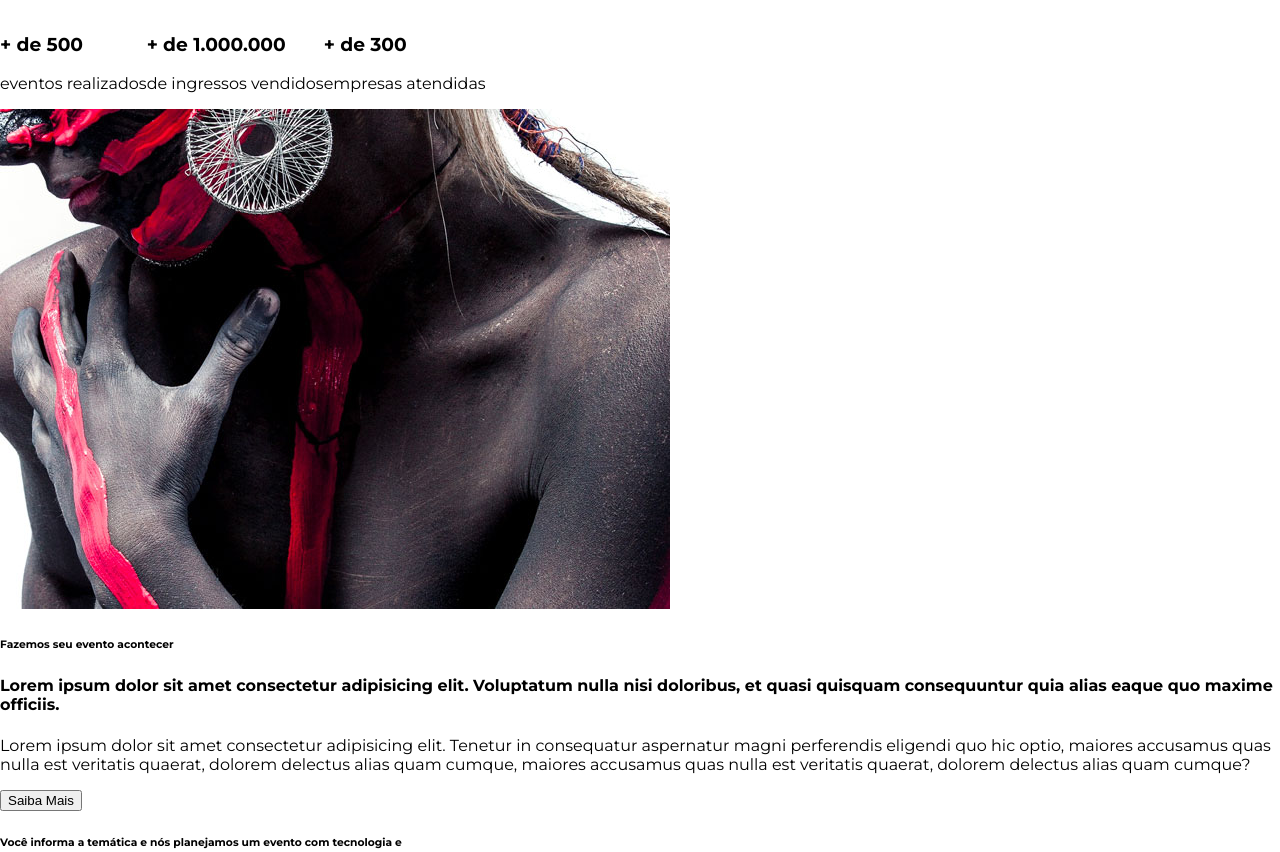
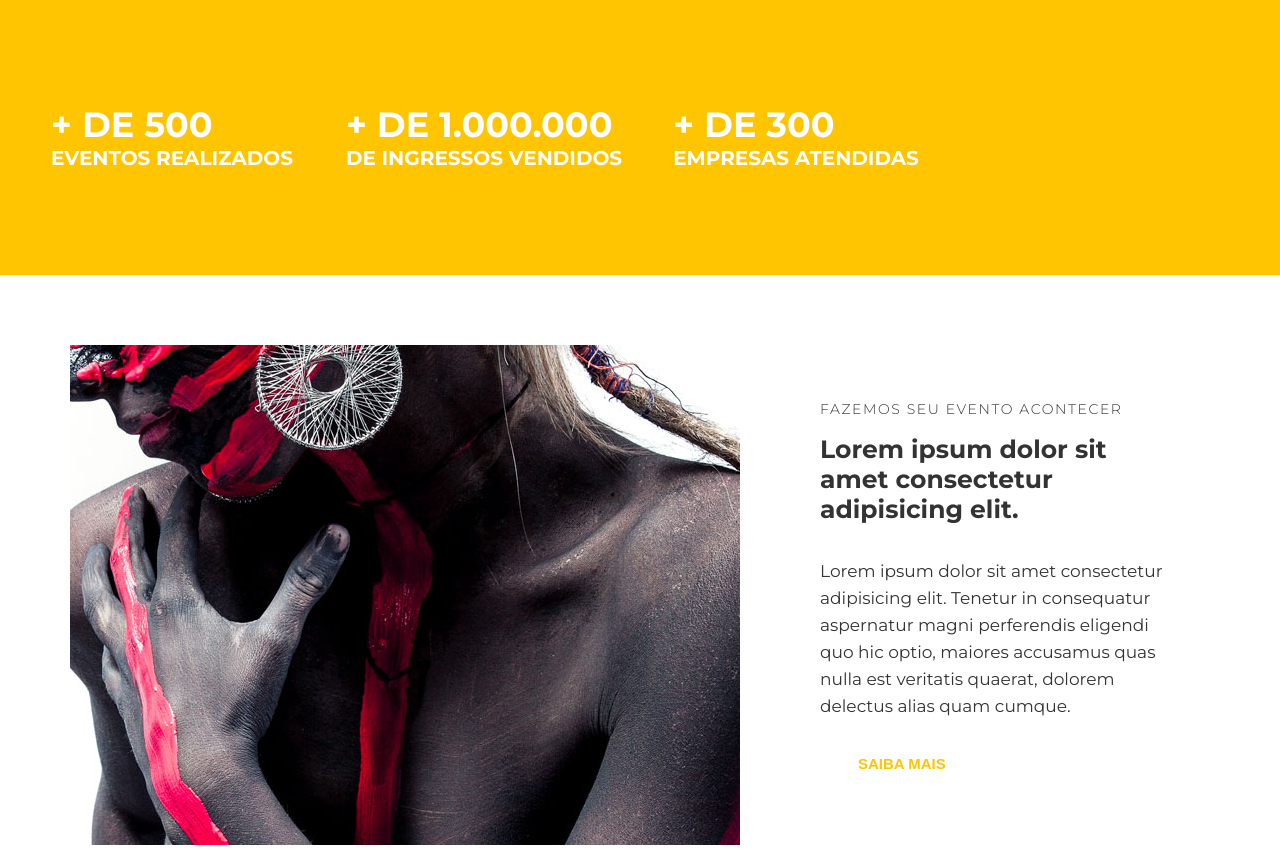
Before and after one commit to OtherVision/studion-project, a website: page src/index.html in a window 1280 px wide. Shown: the part 802-1654 px from the top of the page. Drawn offline with Linux system fonts and the light colour scheme.

Commit message:
save progress

```diff
--- a/src/css/style.css
+++ b/src/css/style.css
@@ -8,6 +8,7 @@
 
     font-family: 'Montserrat', sans-serif;
     font-size: 16px;
+    color: #333;
 
     --color-primary: #ffc500;
     --default-padding: 1rem;
@@ -17,6 +18,13 @@ body {
     margin: 0;
     padding-top: 7.75rem;
 }
+
+header,
+main,
+footer {
+    overflow-x: hidden;
+}
+
 ul {
     display: flex;
     list-style: none;
@@ -136,3 +144,57 @@ ul {
     color: #fff;
 
 }
+
+#counter {
+    background-color: var(--color-primary);
+    color: #fff;
+    text-transform: uppercase;
+
+}
+.counter__container {
+    display: grid;
+    grid-template-columns: repeat(auto-fill, minmax(300px, 1fr) );
+    place-items: center;
+    margin: 0;
+    padding: 4.375rem 1rem;
+
+}
+
+.counter__container h3 {
+    font-size: 2.1875rem;
+}
+
+.counter__container h3 small {
+    display: block;
+    font-size: 1.25rem;
+}
+
+.institutional {
+    display: grid;
+    grid-template-columns: auto auto ;
+    gap: 3.125rem;
+    align-items: center;
+    padding: 4.375rem ;
+}
+
+.institutional__copy {
+    padding: 0 1.875rem ;
+}
+
+.institutional__copy h6 {
+    font-size: .875rem;
+    font-weight: 300;
+    letter-spacing: 0.1rem;
+    text-transform: uppercase;
+    margin: 0;
+}
+
+.institutional__copy h4 {
+    font-size: 1.5625rem;
+    margin-top: 1rem;
+}
+
+.institutional p {
+    font-size: 1.0625rem;
+    line-height: 1.6875rem;
+}
--- a/src/index.html
+++ b/src/index.html
@@ -45,38 +45,44 @@
     </header>
 
     <main>
-        <section>
-            <ul>
+        <section id="counter">
+            <ul class="counter__container">
                 <li>
-                    <h3>+ de 500 </h3>eventos realizados
+                    <h3>+ de 500
+                        <small>eventos realizados</small>
+                    </h3>
+
                 </li>
                 <li>
-                    <h3>+ de 1.000.000 </h3>de ingressos vendidos
+                    <h3>+ de 1.000.000
+                        <small>de ingressos vendidos</small>
+                    </h3>
+
                 </li>
                 <li>
-                    <h3>+ de 300 </h3>empresas atendidas
+                    <h3>+ de 300
+                        <small>empresas atendidas</small>
+                    </h3>
+
                 </li>
             </ul>
         </section>
 
-        <section>
-            <div>
+        <section class="institutional">
+            <img class="institutional__image" src="./images/institutional.jpg" alt="Imagem institutional studion ">
 
-                <img src="./images/institutional.jpg" alt="Imagem institutional">
 
+            <div class="institutional__copy">
                 <h6>Fazemos seu evento acontecer</h6>
 
-                <h4>Lorem ipsum dolor sit amet consectetur adipisicing elit. Voluptatum nulla nisi doloribus, et quasi
-                    quisquam
-                    consequuntur quia alias eaque quo maxime officiis.</h4>
+                <h4>Lorem ipsum dolor sit amet consectetur adipisicing elit.</h4>
 
                 <p>Lorem ipsum dolor sit amet consectetur adipisicing elit. Tenetur in consequatur aspernatur magni
                     perferendis
                     eligendi quo hic optio, maiores accusamus quas nulla est veritatis quaerat, dolorem delectus alias
-                    quam cumque,
-                    maiores accusamus quas nulla est veritatis quaerat, dolorem delectus alias quam cumque?</p>
+                    quam cumque.</p>
 
-                <button>Saiba Mais</button>
+                <button class="btn btn--institutional">Saiba Mais</button>
 
             </div>
         </section>
```
